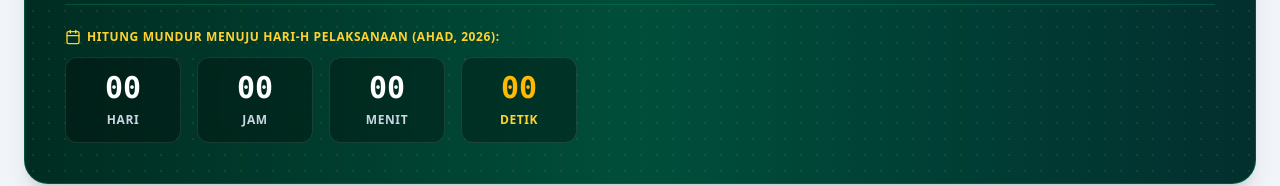
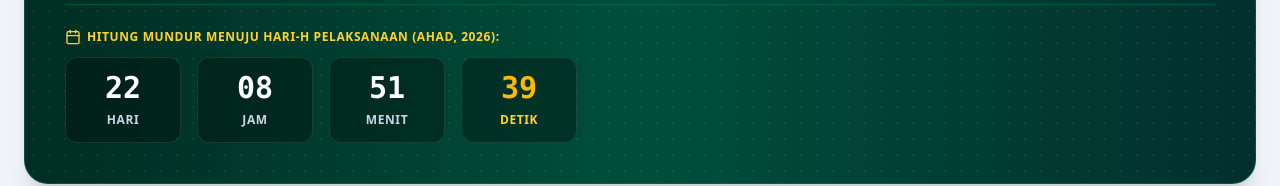
Before and after one commit to 12Lraka/fasi-13-diy, a React (Vite) app: page / in a window 1280 px wide. Shown: the part 407-593 px from the top of the page. Built offline with nearby package versions, Linux system fonts and the light colour scheme; no server answers; the database is empty.

Commit message:
chore: update event date to November 8, 2026
Update the countdown target date and display label to reflect the rescheduled event date.

```diff
--- a/src/components/public/PublicPortal.tsx
+++ b/src/components/public/PublicPortal.tsx
@@ -27,8 +27,8 @@ export const PublicPortal: React.FC<PublicPortalProps> = ({
   onNavigateTab,
 }) => {
   const theme = getThemeConfig(settings?.themeColor);
-  // Target Tanggal Acara: Ahad, 11 Oktober 2026 07:00:00 WIB
-  const targetDate = new Date('2026-10-11T07:00:00+07:00').getTime();
+  // Target Tanggal Acara: Ahad, 8 November 2026 07:00:00 WIB
+  const targetDate = new Date('2026-11-08T07:00:00+07:00').getTime();
 
   const [timeLeft, setTimeLeft] = useState<{
     days: number;
@@ -105,7 +105,7 @@ export const PublicPortal: React.FC<PublicPortalProps> = ({
         <div className={`mt-8 pt-6 border-t ${theme.headerBorder} relative z-10`}>
           <div className="text-xs font-bold text-amber-300 uppercase tracking-wider mb-3 flex items-center gap-1.5">
             <Calendar className="w-4 h-4" />
-            <span>Hitung Mundur Menuju Hari-H Pelaksanaan ({settings?.eventDate || 'Ahad, 11 Oktober 2026'}):</span>
+            <span>Hitung Mundur Menuju Hari-H Pelaksanaan ({settings?.eventDate || 'Ahad, 8 November 2026'}):</span>
           </div>
 
           <div className="grid grid-cols-4 gap-2 sm:gap-4 max-w-lg">
```
